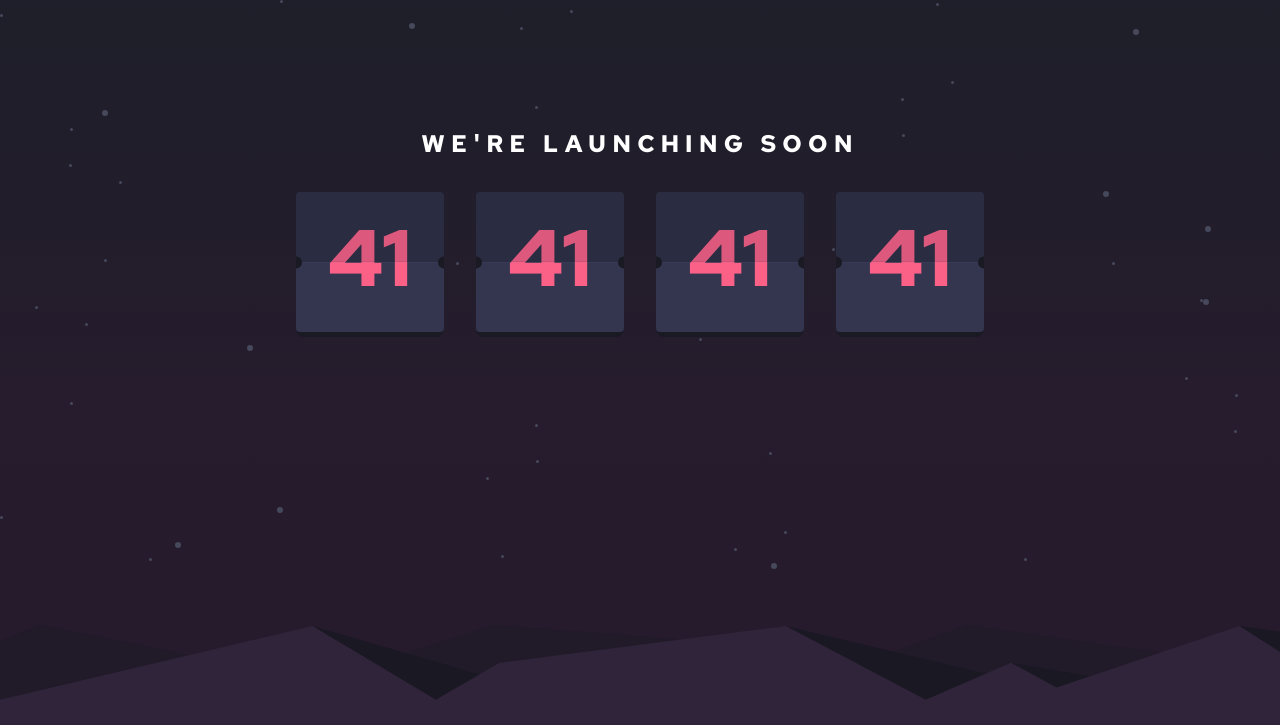
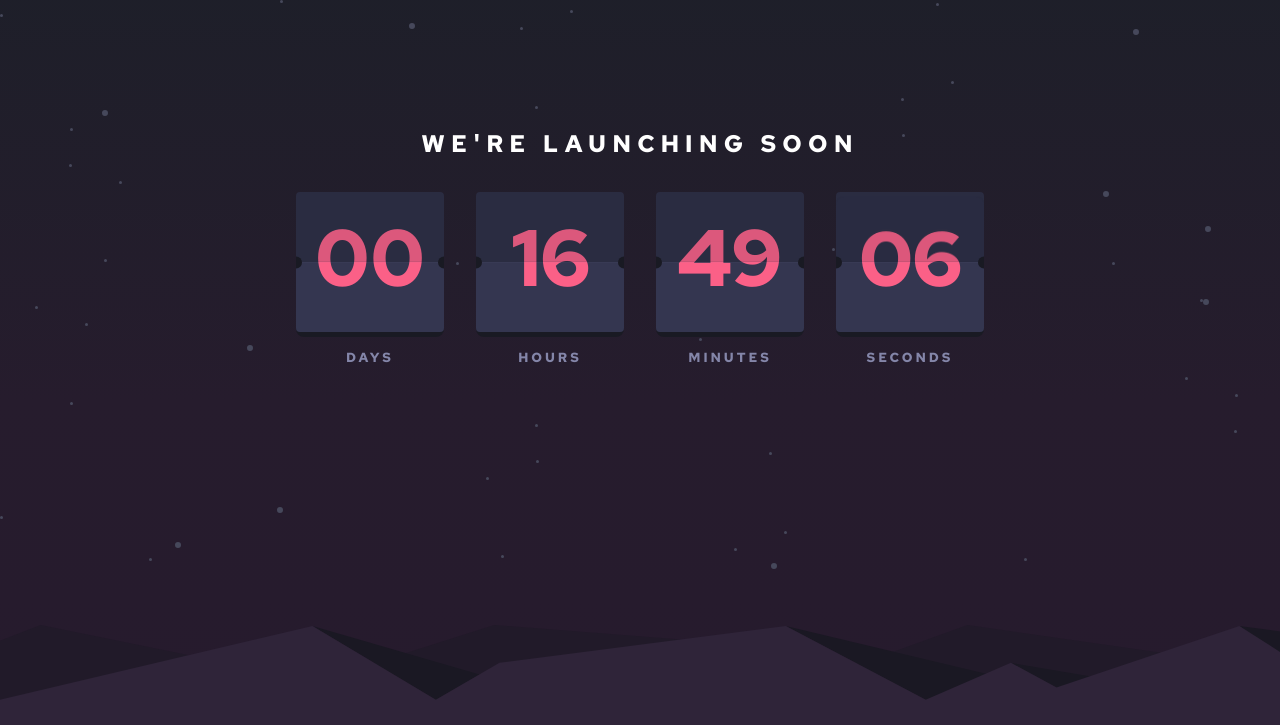
Before and after one commit to kcde/launch-countdown-timer, a website built with Vite: page index.html in a window 1280 px wide. Shown: the top 725 px of the page. Built offline with nearby package versions, Linux system fonts and the light colour scheme.

Commit message:
flip sync ish with coutdown ✅

```diff
--- a/index.html
+++ b/index.html
@@ -32,24 +32,41 @@
       </h1>
 
       <section class="countdown flex justify-center items-center space-x-4 md:space-x-8">
+        <div>
           <div class="days card">
             <div class="demarc"></div>
-          <div class="card-top">41</div>
-          <div class="card-bottom" data-value="41"></div>
-          <div class="card-back"></div>
+            <div class="card-top"></div>
+            <div class="card-bottom" data-value=""></div>
+            <div class="card-back" data-value="65">
+              <div class="card-bottom" data-value="66"></div>
             </div>
+          </div>
+
+          <p class="card-name">days</p>
+        </div>
+        <div>
           <div class="hours card">
             <div class="demarc"></div>
             <div class="card-top">41</div>
             <div class="card-bottom" data-value="41"></div>
-          <div class="card-back"></div>
+            <div class="card-back" data-value="41">
+              <div class="card-bottom" data-value="41"></div>
             </div>
+          </div>
+          <p class="card-name">hours</p>
+        </div>
+        <div>
           <div class="minutes card">
             <div class="demarc"></div>
-          <div class="card-top">41</div>
-          <div class="card-bottom" data-value="41"></div>
-          <div class="card-back"></div>
+            <div class="card-top"></div>
+            <div class="card-bottom"></div>
+            <div class="card-back">
+              <div class="card-bottom"></div>
             </div>
+          </div>
+          <p class="card-name">minutes</p>
+        </div>
+        <div>
           <div class="seconds card">
             <div class="demarc"></div>
             <div class="card-top">41</div>
@@ -58,6 +75,8 @@
               <div class="card-bottom" data-value="41"></div>
             </div>
           </div>
+          <p class="card-name">seconds</p>
+        </div>
       </section>
     </main>
 
@@ -65,6 +84,18 @@
       <!-- <div>
         <img src="./images/pattern-hills.svg" alt="#" />
       </div> -->
+
+      <div class="socials flex items-center justify-center space-x-2">
+        <div class="icon">
+          <i class="fab fa-facebook-square"></i>
+        </div>
+        <div class="pinterest icon">
+          <i class="fab fa-pinterest"></i>
+        </div>
+        <div class="iG icon">
+          <i class="fab fa-instagram"></i>
+        </div>
+      </div>
       <!-- <div class="text-xs text-center">
         Challenge by
         <a
@@ -79,18 +110,7 @@
           >keside</a
         >.
       </div> -->
-
-      <div class="socials flex items-center justify-center space-x-2">
-        <div class="icon">
-          <i class="fab fa-facebook-square"></i>
-        </div>
-        <div class="pinterest icon">
-          <i class="fab fa-pinterest"></i>
-        </div>
-        <div class="iG icon">
-          <i class="fab fa-instagram"></i>
-        </div>
-      </div>
     </footer>
   </body>
+  <script src="./main.js"></script>
 </html>
--- /dev/null
+++ b/main.js
@@ -0,0 +1,131 @@
+const futureDate = new Date(2021, 4, 9, 6, 33);
+const year = futureDate.getFullYear();
+const hours = futureDate.getHours();
+const minutes = futureDate.getMinutes();
+const month = futureDate.getMonth();
+const day = futureDate.getDay();
+const date = futureDate.getDate();
+//get future time in miliseconds
+const futureTime = futureDate.getTime();
+
+function getRemainingTime() {
+  const today = new Date().getTime();
+  const timeRemaining = futureTime - today; //? in miliseconds
+
+  //? 1s =1000ms
+  //? 1m = 60s
+  //? 1hr = 60min
+  //? 1day = 24hr
+
+  //values in miliseconds
+  const oneDay = 24 * 60 * 60 * 1000;
+  const oneHour = 60 * 60 * 1000;
+  const oneMin = 60 * 1000;
+
+  const remainingDays = Math.floor(timeRemaining / oneDay);
+  const remainingHours = Math.floor((timeRemaining % oneDay) / oneHour);
+  const remainingMinutes = Math.floor((timeRemaining % oneHour) / oneMin);
+  const remainingSeconds = Math.floor((timeRemaining % oneMin) / 1000);
+
+  const values = [remainingDays, remainingHours, remainingMinutes, remainingSeconds];
+
+  window.addEventListener('DOMContentLoaded', () => {
+    updateMinutes(remainingMinutes, true);
+    updateHours(remainingHours, true);
+    updateDays(remainingDays, true);
+  });
+  updateSeconds(remainingSeconds);
+  if (remainingSeconds === 59) {
+    updateMinutes(remainingMinutes, true);
+  }
+  if (remainingMinutes === 59) {
+    updateHours(remainingHours, true);
+  }
+
+  if (remainingHours === 59) {
+    updateDays(remainingDays, true);
+  }
+
+  if (timeRemaining < 0) {
+    clearInterval(countdown);
+  }
+}
+
+function updateDays(val, update) {
+  const card = document.querySelector('.days');
+  const cardTop = document.querySelector('.days .card-top');
+  const cardBottom = document.querySelector('.days .card-bottom');
+  const cardBack = document.querySelector('.days .card-back');
+  const backBottom = document.querySelector('.days .card-back .card-bottom');
+  val = ('0' + val).slice(-2);
+  if (update === true) {
+    card.classList.remove('flip');
+    void card.offsetWidth;
+    card.classList.add('flip');
+  }
+  cardTop.textContent = val;
+  cardBack.setAttribute('data-value', val);
+  cardBottom.setAttribute('data-value', val);
+  backBottom.setAttribute('data-value', val);
+}
+
+function updateSeconds(val) {
+  const card = document.querySelector('.seconds');
+  const cardTop = document.querySelector('.seconds .card-top');
+  const cardBottom = document.querySelector('.seconds .card-bottom');
+  const cardBack = document.querySelector('.seconds .card-back');
+  const backBottom = document.querySelector('.seconds .card-back .card-bottom');
+  val = ('0' + val).slice(-2);
+  card.classList.remove('flip');
+  void card.offsetWidth;
+  card.classList.add('flip');
+
+  cardTop.textContent = val;
+  cardBack.setAttribute('data-value', val);
+  cardBottom.setAttribute('data-value', val);
+
+  backBottom.setAttribute('data-value', val);
+}
+
+function updateMinutes(val, update) {
+  const card = document.querySelector('.minutes');
+  const cardTop = document.querySelector('.minutes .card-top');
+  const cardBottom = document.querySelector('.minutes .card-bottom');
+  const cardBack = document.querySelector('.minutes .card-back');
+  const backBottom = document.querySelector('.minutes .card-back .card-bottom');
+  if (update === true) {
+    card.classList.remove('flip');
+    void card.offsetWidth;
+    card.classList.add('flip');
+  }
+  val = ('0' + val).slice(-2);
+
+  cardTop.textContent = val;
+  cardBack.setAttribute('data-value', val);
+  cardBottom.setAttribute('data-value', val);
+
+  backBottom.setAttribute('data-value', val);
+}
+
+function updateHours(val, update) {
+  const card = document.querySelector('.hours');
+  const cardTop = document.querySelector('.hours .card-top');
+  const cardBottom = document.querySelector('.hours .card-bottom');
+  const cardBack = document.querySelector('.hours .card-back');
+  const backBottom = document.querySelector('.hours .card-back .card-bottom');
+  if (update === true) {
+    card.classList.remove('flip');
+    void card.offsetWidth;
+    card.classList.add('flip');
+  }
+  val = ('0' + val).slice(-2);
+
+  cardTop.textContent = val;
+  cardBack.setAttribute('data-value', val);
+  cardBottom.setAttribute('data-value', val);
+
+  backBottom.setAttribute('data-value', val);
+}
+
+getRemainingTime(); // sets remaining time on page load
+let countdown = setInterval(getRemainingTime, 1000);
--- a/styles/main.css
+++ b/styles/main.css
@@ -28,6 +28,11 @@ body {
   position: relative;
   perspective: 400px;
   perspective-origin: left;
+}
+
+.card-name {
+  font-size: 7px;
+  letter-spacing: 2.96px;
 }
 .card::after {
   content: '';
@@ -145,12 +150,12 @@ body {
   z-index: -1;
 }
 
-.card:hover .card-back::before {
+.flip .card-back::before {
   animation: flipTop 0.3s ease-in-out;
 
   /* animation-delay: 1s; */
 }
-.card:hover .card-back .card-bottom {
+.flip .card-back .card-bottom {
   animation: flipBottom 0.6s ease-in-out;
 }
 
@@ -166,6 +171,10 @@ body {
 
   body {
     background-size: 100%, auto, auto;
+  }
+
+  .card-name {
+    font-size: calc(7px + 0.487vw);
   }
 }
 
@@ -210,6 +219,10 @@ body {
   @apply text-softRed text-center relative;
 }
 
+.card-name {
+  @apply text-grayBlue font-bold mt-4 text-center uppercase;
+}
+
 .card-bottom {
   @apply bg-desatBlue text-softRed;
 }
```
Lines whose indentation alone changed are shown as unchanged.
